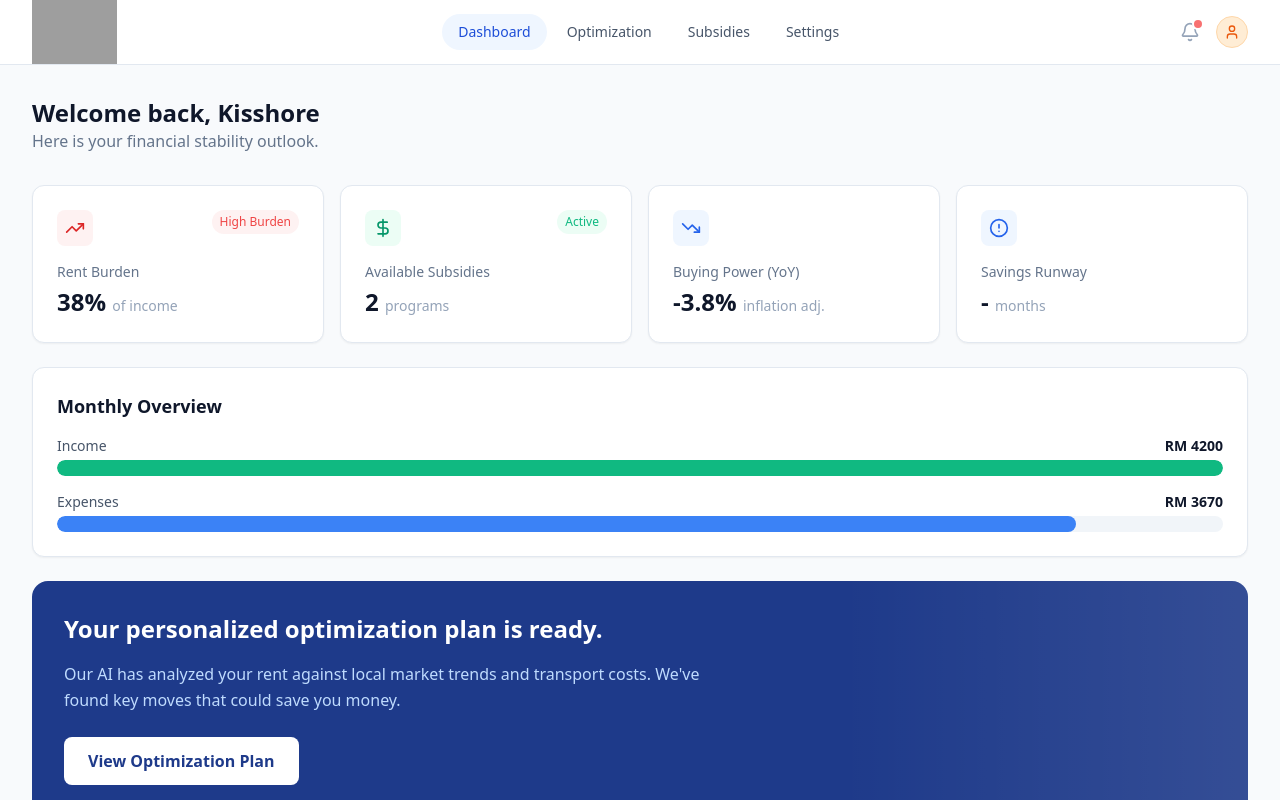
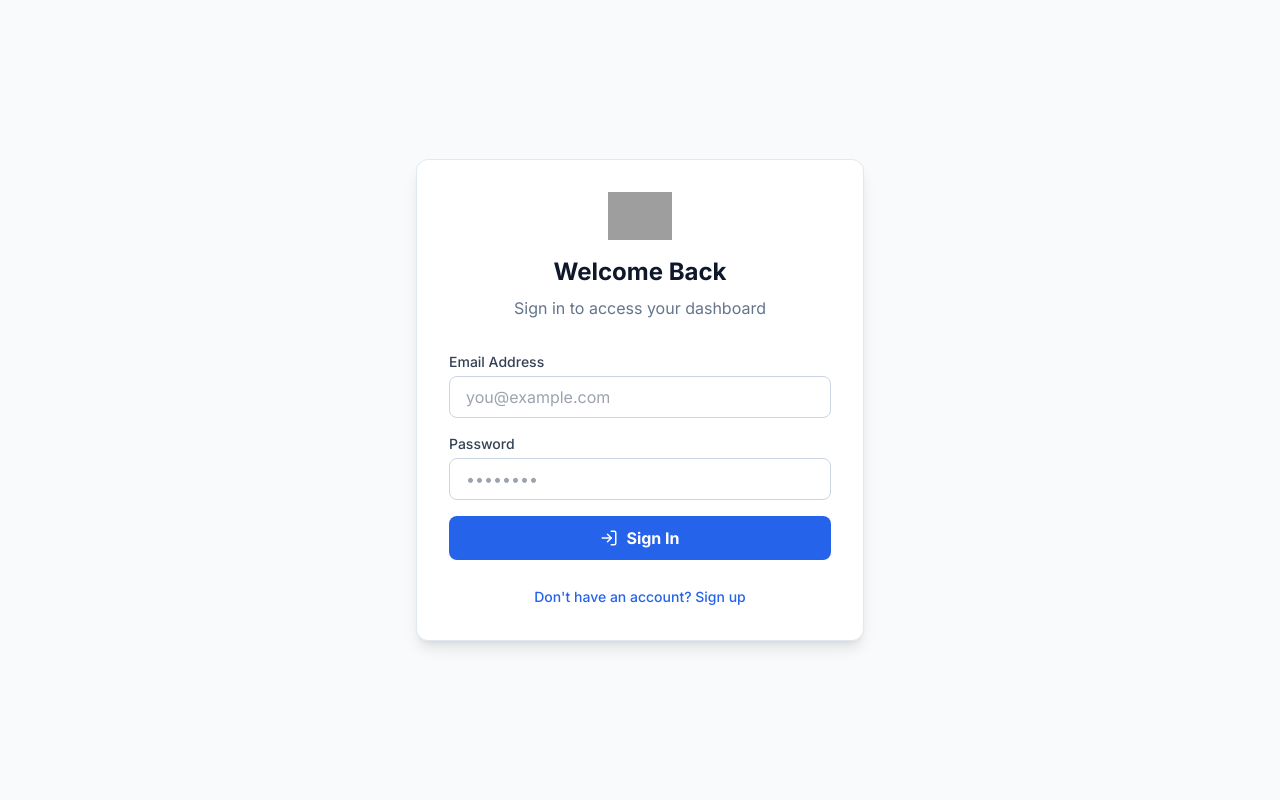
Before and after one commit to Sanjeevan13/costpilot, a React (Vite) app: page / in a window 1280 px wide. Shown: the top 800 px of the page. Built offline with nearby package versions, Linux system fonts and the light colour scheme; no server answers; grey boxes are pictures that could not be loaded.

Commit message:
Added login page

```diff
--- a/App.tsx
+++ b/App.tsx
@@ -5,6 +5,9 @@ import OptimizationView from './components/OptimizationView';
 import DashboardView from './components/DashboardView';
 import SubsidiesView from './components/SubsidiesView';
 import SettingsView from './components/SettingsView';
+import { AuthProvider, useAuth } from './src/contexts/AuthContext';
+import LoginView from './src/components/LoginView';
+import { RefreshCw } from 'lucide-react';
 
 // Default user profile for the demo
 const DEFAULT_USER: UserProfile = {
@@ -24,9 +27,22 @@ const DEFAULT_USER: UserProfile = {
   savings: 5000
 };
 
-const App: React.FC = () => {
+const AuthenticatedApp: React.FC = () => {
+  const { user, loading } = useAuth();
   const [currentView, setView] = useState<ViewState>(ViewState.DASHBOARD);
   const [userProfile, setUserProfile] = useState<UserProfile>(DEFAULT_USER);
+
+  if (loading) {
+    return (
+      <div className="min-h-screen flex items-center justify-center bg-slate-50">
+        <RefreshCw className="animate-spin text-blue-600" size={32} />
+      </div>
+    );
+  }
+
+  if (!user) {
+    return <LoginView />;
+  }
 
   const renderView = () => {
     switch (currentView) {
@@ -68,4 +84,12 @@ const App: React.FC = () => {
   );
 };
 
+const App: React.FC = () => {
+  return (
+    <AuthProvider>
+      <AuthenticatedApp />
+    </AuthProvider>
+  );
+};
+
 export default App;
--- a/package.json
+++ b/package.json
@@ -11,6 +11,7 @@
   "dependencies": {
     "@google/genai": "^1.41.0",
     "axios": "^1.13.5",
+    "firebase": "^12.9.0",
     "lucide-react": "^0.563.0",
     "react": "^19.2.4",
     "react-dom": "^19.2.4"
--- /dev/null
+++ b/src/components/LoginView.tsx
@@ -0,0 +1,105 @@
+import React, { useState } from 'react';
+import { useAuth } from '../contexts/AuthContext';
+import { LogIn, UserPlus, AlertCircle } from 'lucide-react';
+
+const LoginView: React.FC = () => {
+    const [isLogin, setIsLogin] = useState(true);
+    const [email, setEmail] = useState('');
+    const [password, setPassword] = useState('');
+    const [error, setError] = useState('');
+    const [loading, setLoading] = useState(false);
+
+    const { signIn, signUp } = useAuth();
+
+    const handleSubmit = async (e: React.FormEvent) => {
+        e.preventDefault();
+        setError('');
+        setLoading(true);
+        try {
+            if (isLogin) {
+                await signIn(email, password);
+            } else {
+                await signUp(email, password);
+            }
+        } catch (err: any) {
+            setError(err.message.replace('Firebase: ', ''));
+        } finally {
+            setLoading(false);
+        }
+    };
+
+    return (
+        <div className="min-h-screen flex items-center justify-center bg-slate-50 px-4">
+            <div className="max-w-md w-full bg-white rounded-xl shadow-lg p-8 border border-slate-200">
+                <div className="text-center mb-8">
+                    <img src="/logo.png" alt="CostPilot" className="h-12 mx-auto mb-4" />
+                    <h1 className="text-2xl font-bold text-slate-900">
+                        {isLogin ? 'Welcome Back' : 'Create Account'}
+                    </h1>
+                    <p className="text-slate-500 mt-2">
+                        {isLogin ? 'Sign in to access your dashboard' : 'Get started with your financial journey'}
+                    </p>
+                </div>
+
+                {error && (
+                    <div className="bg-red-50 text-red-600 p-3 rounded-lg flex items-center gap-2 text-sm mb-6">
+                        <AlertCircle size={16} />
+                        {error}
+                    </div>
+                )}
+
+                <form onSubmit={handleSubmit} className="space-y-4">
+                    <div>
+                        <label className="block text-sm font-medium text-slate-700 mb-1">Email Address</label>
+                        <input
+                            type="email"
+                            required
+                            value={email}
+                            onChange={(e) => setEmail(e.target.value)}
+                            className="w-full px-4 py-2 border border-slate-300 rounded-lg focus:ring-2 focus:ring-blue-500 outline-none"
+                            placeholder="you@example.com"
+                        />
+                    </div>
+                    <div>
+                        <label className="block text-sm font-medium text-slate-700 mb-1">Password</label>
+                        <input
+                            type="password"
+                            required
+                            value={password}
+                            onChange={(e) => setPassword(e.target.value)}
+                            className="w-full px-4 py-2 border border-slate-300 rounded-lg focus:ring-2 focus:ring-blue-500 outline-none"
+                            placeholder="••••••••"
+                        />
+                    </div>
+
+                    <button
+                        type="submit"
+                        disabled={loading}
+                        className="w-full bg-blue-600 hover:bg-blue-700 text-white font-bold py-2.5 rounded-lg transition-colors flex items-center justify-center gap-2 disabled:opacity-70"
+                    >
+                        {loading ? 'Processing...' : isLogin ? (
+                            <>
+                                <LogIn size={18} /> Sign In
+                            </>
+                        ) : (
+                            <>
+                                <UserPlus size={18} /> Create Account
+                            </>
+                        )}
+                    </button>
+                </form>
+
+                <div className="mt-6 text-center">
+                    <button
+                        onClick={() => setIsLogin(!isLogin)}
+                        className="text-sm text-blue-600 hover:underline font-medium"
+                    >
+                        {isLogin ? "Don't have an account? Sign up" : "Already have an account? Sign in"}
+                    </button>
+                </div>
+            </div>
+        </div>
+    );
+};
+
+export default LoginView;
--- /dev/null
+++ b/src/contexts/AuthContext.tsx
@@ -0,0 +1,39 @@
+import React, { createContext, useContext, useEffect, useState } from 'react';
+import { User, onAuthStateChanged, signInWithEmailAndPassword, createUserWithEmailAndPassword, signOut } from 'firebase/auth';
+import { auth } from '../firebaseConfig';
+
+interface AuthContextType {
+    user: User | null;
+    loading: boolean;
+    signIn: (email: string, pass: string) => Promise<void>;
+    signUp: (email: string, pass: string) => Promise<void>;
+    logout: () => Promise<void>;
+}
+
+const AuthContext = createContext<AuthContextType>({} as AuthContextType);
+
+// Helper hook to use the auth context
+export const useAuth = () => useContext(AuthContext);
+
+export const AuthProvider: React.FC<{ children: React.ReactNode }> = ({ children }) => {
+    const [user, setUser] = useState<User | null>(null);
+    const [loading, setLoading] = useState(true);
+
+    useEffect(() => {
+        const unsubscribe = onAuthStateChanged(auth, (currentUser) => {
+            setUser(currentUser);
+            setLoading(false);
+        });
+        return unsubscribe;
+    }, []);
+
+    const signIn = (email: string, pass: string) => signInWithEmailAndPassword(auth, email, pass).then(() => { });
+    const signUp = (email: string, pass: string) => createUserWithEmailAndPassword(auth, email, pass).then(() => { });
+    const logout = () => signOut(auth);
+
+    return (
+        <AuthContext.Provider value={{ user, loading, signIn, signUp, logout }}>
+            {children}
+        </AuthContext.Provider>
+    );
+};
--- /dev/null
+++ b/src/firebaseConfig.ts
@@ -0,0 +1,19 @@
+import { initializeApp } from "firebase/app";
+import { getAuth } from "firebase/auth";
+
+// TODO: Replace the following with your app's Firebase project configuration
+// See: https://firebase.google.com/docs/web/setup#config-object
+const firebaseConfig = {
+    apiKey: "AIzaSyD3Gx8mwehiwlTJnvy02QkJPjNWurB3ODk",
+    authDomain: "costpilot-bb6c5.firebaseapp.com",
+    projectId: "costpilot-bb6c5",
+    storageBucket: "costpilot-bb6c5.firebasestorage.app",
+    messagingSenderId: "889340925770",
+    appId: "1:889340925770:web:dd24afebe3f6e0515f93b3"
+};
+
+// Initialize Firebase
+const app = initializeApp(firebaseConfig);
+
+// Initialize Firebase Authentication and get a reference to the service
+export const auth = getAuth(app);
```
Also changed, not shown: 1 other file (tests, documents, lock files or other folders).
